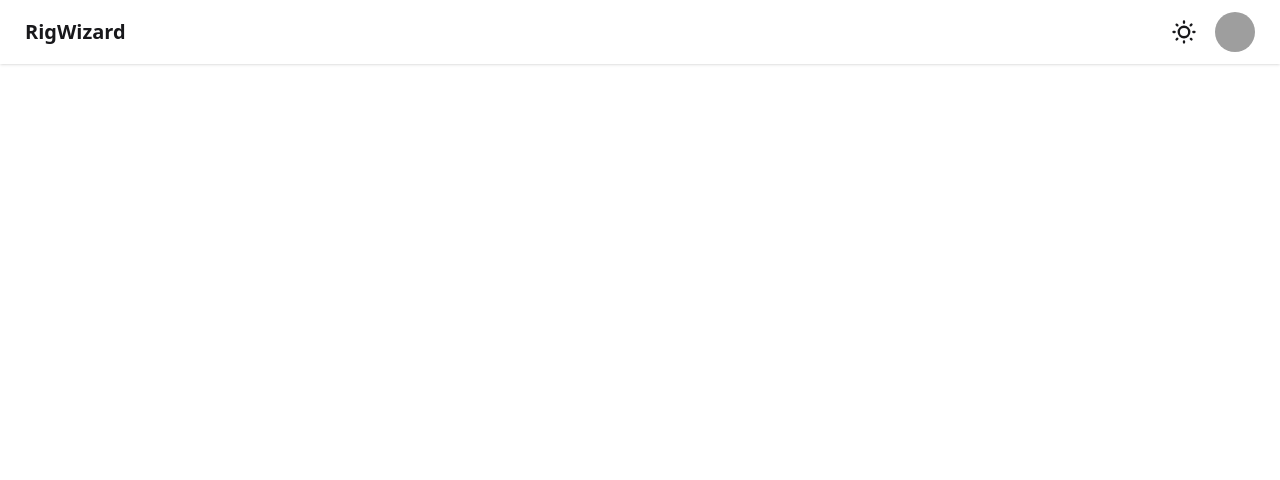
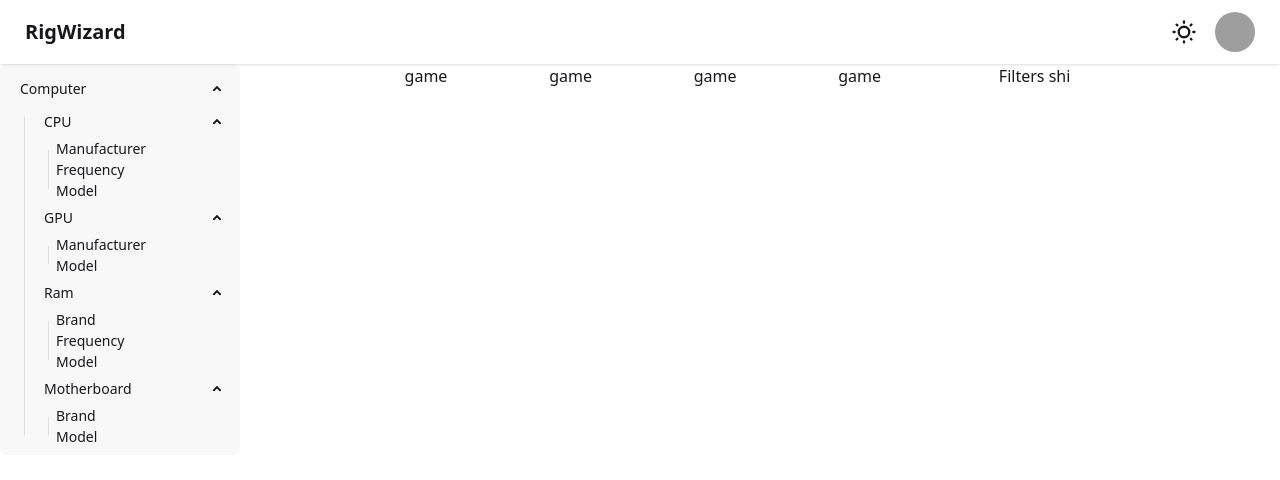
Before and after one commit to Kyndansky/RigWizard, a React (Vite) app in the folder frontend/: page /login in a window 1280 px wide. Both pictures are taken after a click on the button "Log in". Shown: the top 480 px of the page. Built offline with nearby package versions, Linux system fonts and the light colour scheme; no server answers; grey boxes are pictures that could not be loaded.

Commit message:
(frontend) added basic landing page structure

```diff
--- a/frontend/src/App.tsx
+++ b/frontend/src/App.tsx
@@ -5,9 +5,12 @@ import { logout } from './misc/api_calls_functions';
 import NavBar from './components/NavBar';
 import { useAuth } from './misc/AuthContextHandler';
 import { LoadingScreen } from './components/LoadingScreen';
+import { ComponentsSideBar } from './components/ComponentsSideBar';
+import { FiltersSideBar } from './components/FIltersSideBar';
+
 
 function App() {
-  const { isAuthenticated, isLoading, setIsAuthenticated,username } = useAuth();
+  const { isAuthenticated, isLoading, setIsAuthenticated, username } = useAuth();
 
   if (isLoading) {
     return (
@@ -23,8 +26,8 @@ function App() {
   return (
     <React.Fragment>
       <NavBar
-      username={username===''?undefined:username}
-      title="RigWizard"
+        username={username === '' ? undefined : username}
+        title="RigWizard"
         onLogoutClickButton={
           async () => {
             const loggedOut = await logout();
@@ -34,6 +37,23 @@ function App() {
           }
         }
       />
+      <div className="grid flex-grow grid-cols-7 gap-4">
+        <div className="h-auto rounded col-end-1">
+          <ComponentsSideBar />
+        </div>
+        <div className="h-auto rounded col-start-2 col-end-6 col-span-5">
+          <div className='grid grid-cols-4'>
+            <div className=''>game</div>
+            <div className=''>game</div>
+            <div className=''>game</div>
+            <div className=''>game</div>
+          </div>
+        </div>
+        <div className="h-auto rounded">
+          <FiltersSideBar />
+        </div>
+      </div>
+
     </React.Fragment>
   )
 }
--- /dev/null
+++ b/frontend/src/components/ComponentsSideBar.tsx
@@ -0,0 +1,55 @@
+import React from "react";
+
+export function ComponentsSideBar() {
+    return (
+        <React.Fragment>
+            <ul className="menu bg-base-200 rounded-box w-60 my-auto">
+                <li>
+                    <details open>
+                        <summary>Computer</summary>
+                        <ul>
+                            <li>
+                                <details open>
+                                    <summary>CPU</summary>
+                                    <ul>
+                                        <li>Manufacturer</li>
+                                        <li>Frequency</li>
+                                        <li>Model</li>
+                                    </ul>
+                                </details>
+                            </li>
+                            <li>
+                                <details open>
+                                    <summary>GPU</summary>
+                                    <ul>
+                                        <li>Manufacturer</li>
+                                        <li>Model</li>
+                                    </ul>
+                                </details>
+                            </li>
+                            <li>
+                                <details open>
+                                    <summary>Ram</summary>
+                                    <ul>
+                                        <li>Brand</li>
+                                        <li>Frequency</li>
+                                        <li>Model</li>
+                                    </ul>
+                                </details>
+                            </li>
+                            <li>
+                                <details open>
+                                    <summary>Motherboard</summary>
+                                    <ul>
+                                        <li>Brand</li>
+                                        <li>Model</li>
+                                    </ul>
+                                </details>
+                            </li>
+                        </ul>
+                    </details>
+                </li>
+            </ul>
+        </React.Fragment>
+    )
+}
--- /dev/null
+++ b/frontend/src/components/FIltersSideBar.tsx
@@ -0,0 +1,10 @@
+import React from "react";
+
+
+export function FiltersSideBar(){
+    return(
+        <React.Fragment>
+            Filters shi
+        </React.Fragment>
+    )
+}
```
